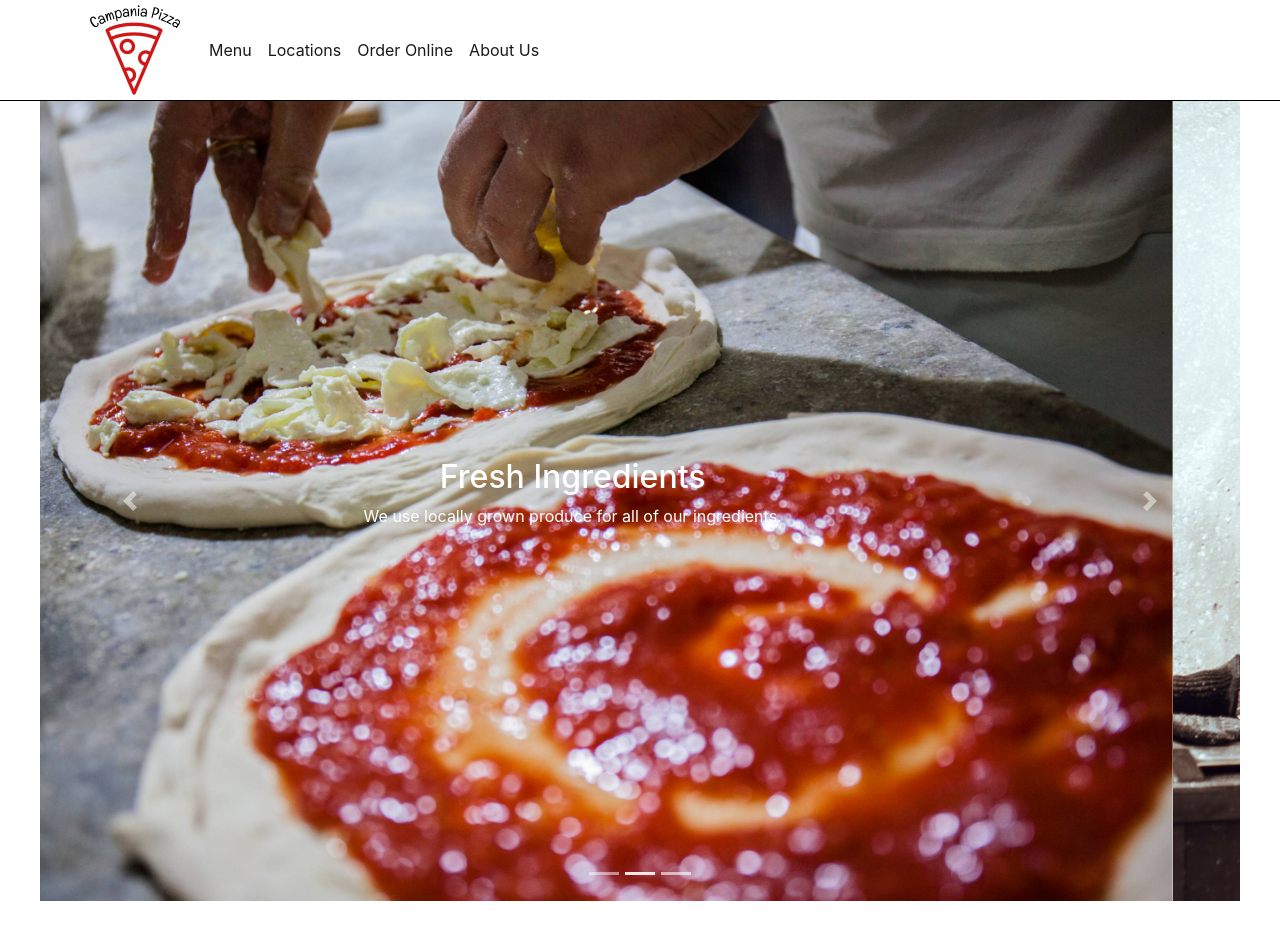
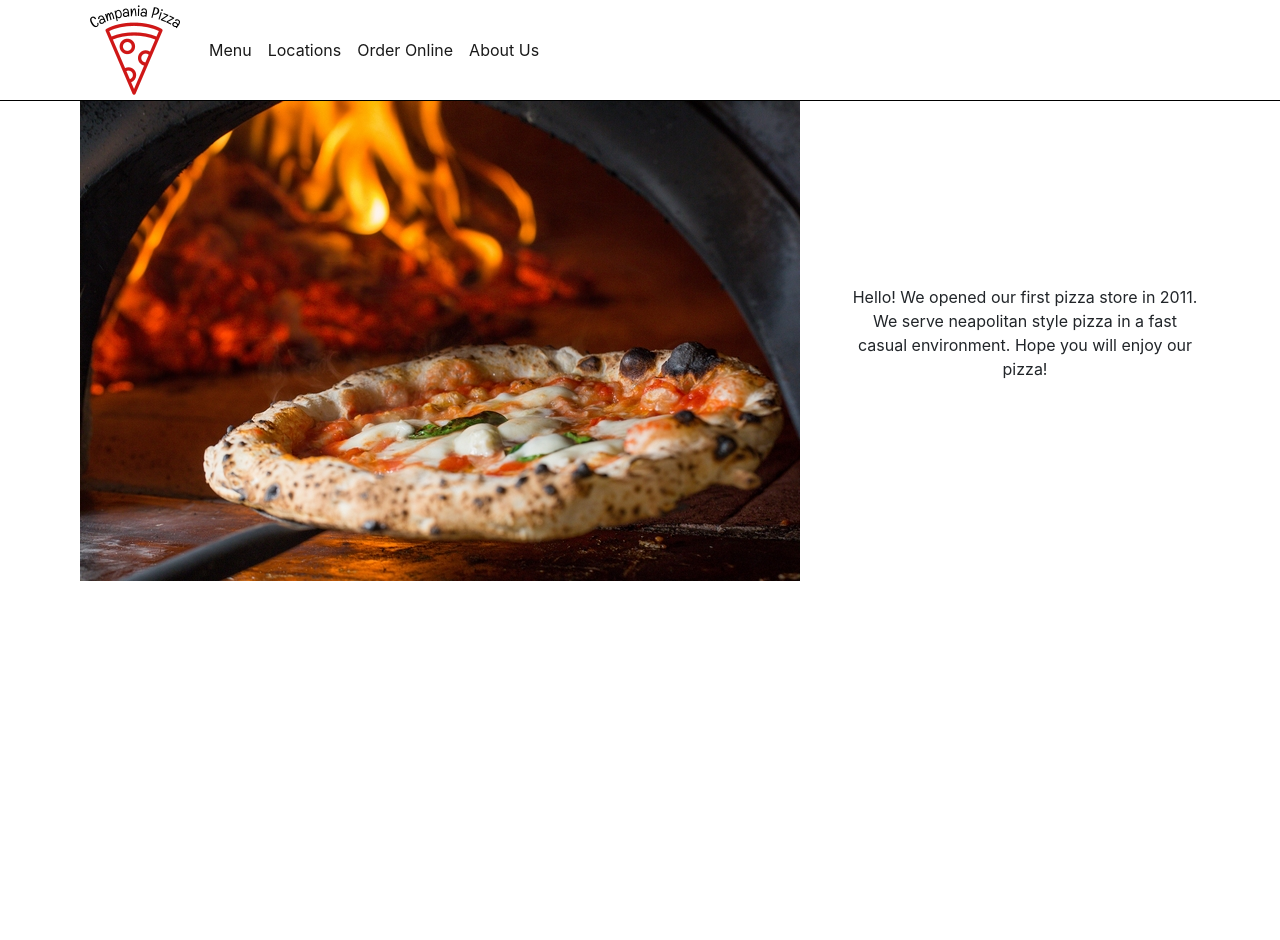
Before and after one commit to keldim/CampaniaPizza, an Angular app in the folder client/: page /about-us in a window 1280 px wide. Before the commit this address led to /home. Shown: the top 940 px of the page. After the commit the page ends 800 px from the top, so only its background shows below. Built offline with nearby package versions, Linux system fonts and the light colour scheme.

Commit message:
about-us page added

```diff
--- /dev/null
+++ b/client/src/app/about-us/about-us.component.css
@@ -0,0 +1,12 @@
+.divForText {
+  /* margin-left: auto;
+  margin-right: auto; */
+  text-align: center;
+}
+
+.textSizeCtrlForTe {
+  width: 350px;
+  margin-top: auto;
+  margin-bottom: auto;
+  margin-left: 50px
+}
--- /dev/null
+++ b/client/src/app/about-us/about-us.component.html
@@ -0,0 +1,9 @@
+<div class="row justify-content-center">
+  <div>
+    <img src="../../assets/images/Pizza-Oven-With-Freshly-Baked-Pizza-Taken-Out-Of-Oven.jpg" />
+  </div>
+
+  <div class="textSizeCtrlForTe divForText">
+    <p>Hello! We opened our first pizza store in 2011. We serve neapolitan style pizza in a fast casual environment. Hope you will enjoy our pizza!</p>
+</div>
+</div>
--- a/client/src/app/app-routing.module.ts
+++ b/client/src/app/app-routing.module.ts
@@ -4,6 +4,7 @@ import { RouterModule } from '@angular/router';
 import { HomeComponent } from './home/home.component';
 import { LocationComponent } from './locations/locations.component';
 import { OrderOnlineComponent } from './order-online/order-online.component';
+import { AboutUsComponent } from './about-us/about-us.component';
 
 
 @NgModule({
@@ -12,6 +13,7 @@ import { OrderOnlineComponent } from './order-online/order-online.component';
       { path: 'home', component: HomeComponent },
       { path: 'locations', component: LocationComponent },
       { path: 'order-online', component: OrderOnlineComponent },
+      { path: 'about-us', component: AboutUsComponent },
       { path: '', redirectTo: 'home', pathMatch: 'full' },
       { path: '**', redirectTo: 'home', pathMatch: 'full' }
     ])
--- a/client/src/app/app.component.html
+++ b/client/src/app/app.component.html
@@ -18,7 +18,7 @@
           <a class="nav-link" href="#" [routerLink]="['/order-online']">Order Online</a>
         </li>
         <li class="nav-item active">
-          <a class="nav-link" href="#">About Us</a>
+          <a class="nav-link" href="#" [routerLink]="['/about-us']">About Us</a>
         </li>
       </ul>
     </div>
--- a/client/src/app/app.module.ts
+++ b/client/src/app/app.module.ts
@@ -13,13 +13,15 @@ import { MenuModule } from './menu/menu.module';
 import { AppRoutingModule } from './app-routing.module';
 import { OrderOnlineComponent } from './order-online/order-online.component';
 import { UserService } from './services/user.service';
+import { AboutUsComponent } from './about-us/about-us.component';
 
 @NgModule({
   declarations: [
     AppComponent,
     HomeComponent,
     LocationComponent,
-    OrderOnlineComponent
+    OrderOnlineComponent,
+    AboutUsComponent
   ],
   imports: [
     BrowserModule,
```
Also changed, not shown: client/src/app/about-us/about-us.component.ts (added, +9 -0 lines), client/src/assets/images/Pizza-Oven-With-Freshly-Baked-Pizza-Taken-Out-Of-Oven.jpg (added).
